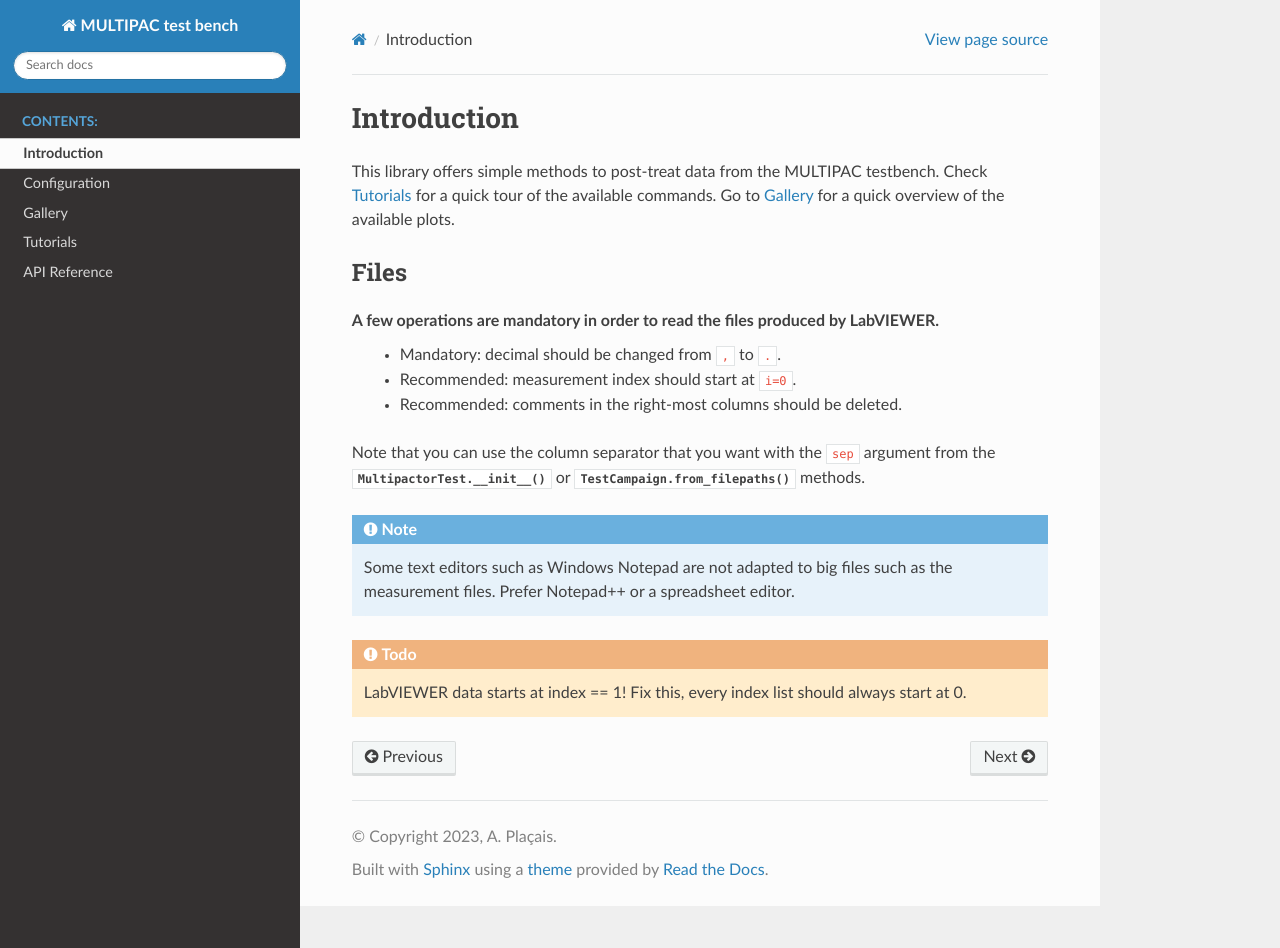
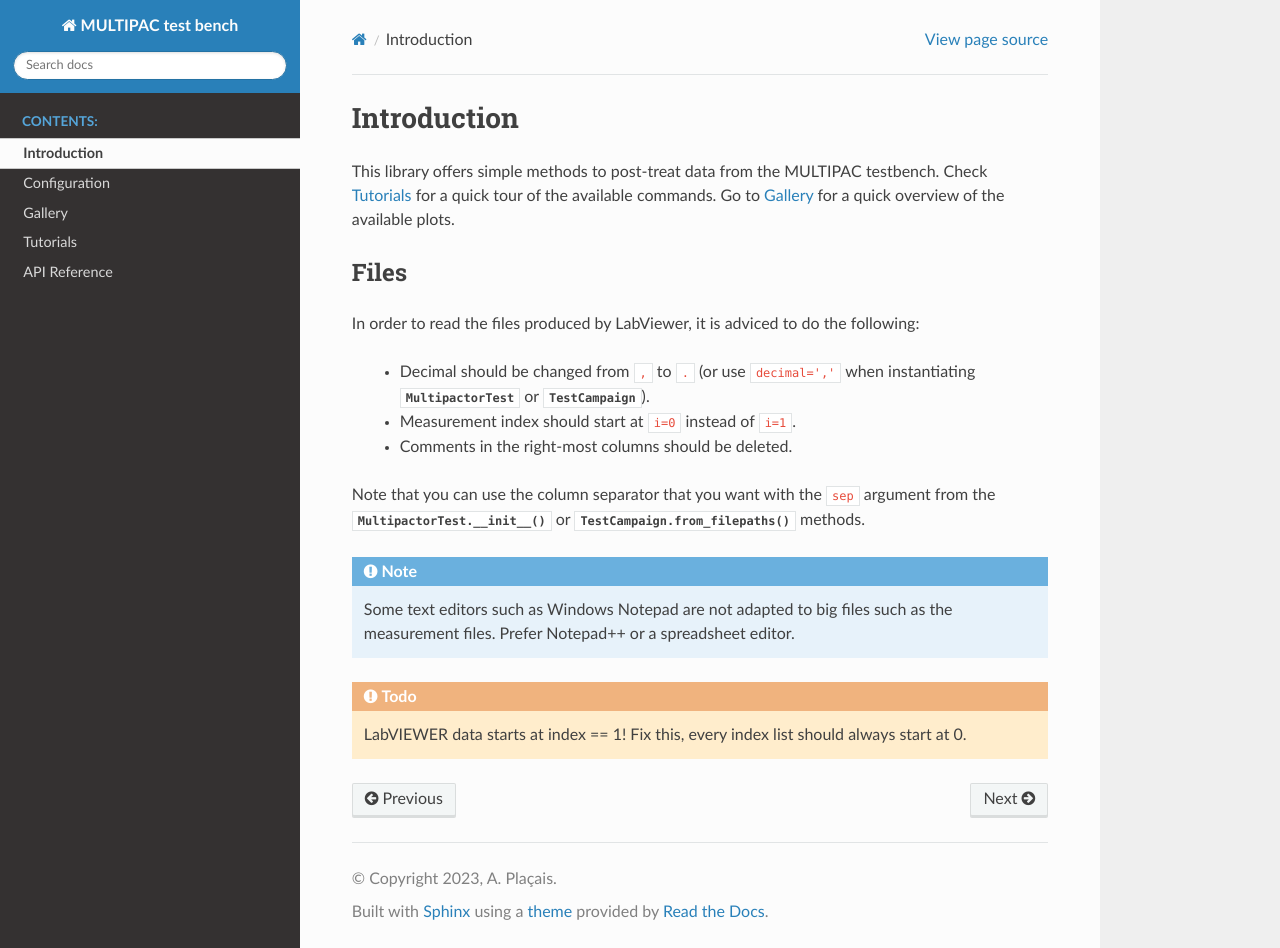
Before and after one commit to AdrienPlacais/multipac_testbench, a Sphinx documentation site: the page built from docs/source/manual/presentation.rst, in a window 1280 px wide and 948 px high. Built offline with Sphinx 7.4.7 and the Read the Docs theme 2.0.0, drawn with Linux system fonts in a browser that asks for light colours; pages that are not in the unit, such as notebooks, are missing from menus.

Commit message:
updated with the decimal load_csv kwarg

```diff
--- a/docs/source/manual/presentation.rst
+++ b/docs/source/manual/presentation.rst
@@ -14,10 +14,12 @@ Go to `Gallery`_ for a quick overview of the available plots.
 
 Files
 -----
-A few operations are mandatory in order to read the files produced by LabVIEWER.
- - Mandatory: decimal should be changed from `,` to `.`.
- - Recommended: measurement index should start at `i=0`.
- - Recommended: comments in the right-most columns should be deleted.
+
+In order to read the files produced by LabViewer, it is adviced to do the following:
+
+ - Decimal should be changed from `,` to `.` (or use `decimal=','` when instantiating :class:`.MultipactorTest` or :class:`.TestCampaign`).
+ - Measurement index should start at `i=0` instead of `i=1`.
+ - Comments in the right-most columns should be deleted.
 
 Note that you can use the column separator that you want with the `sep` argument from the :py:meth:`.MultipactorTest.__init__` or :py:meth:`.TestCampaign.from_filepaths` methods.
 
```
